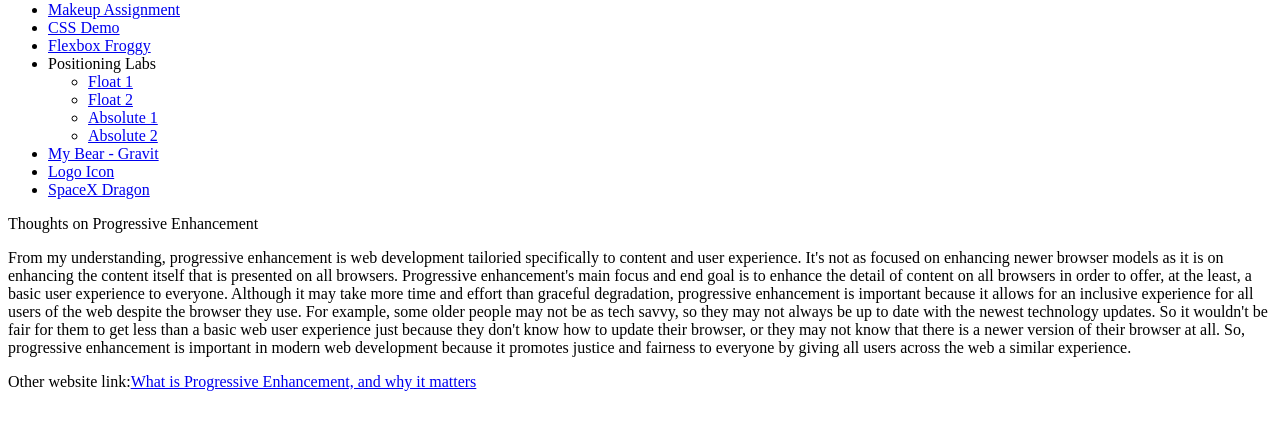
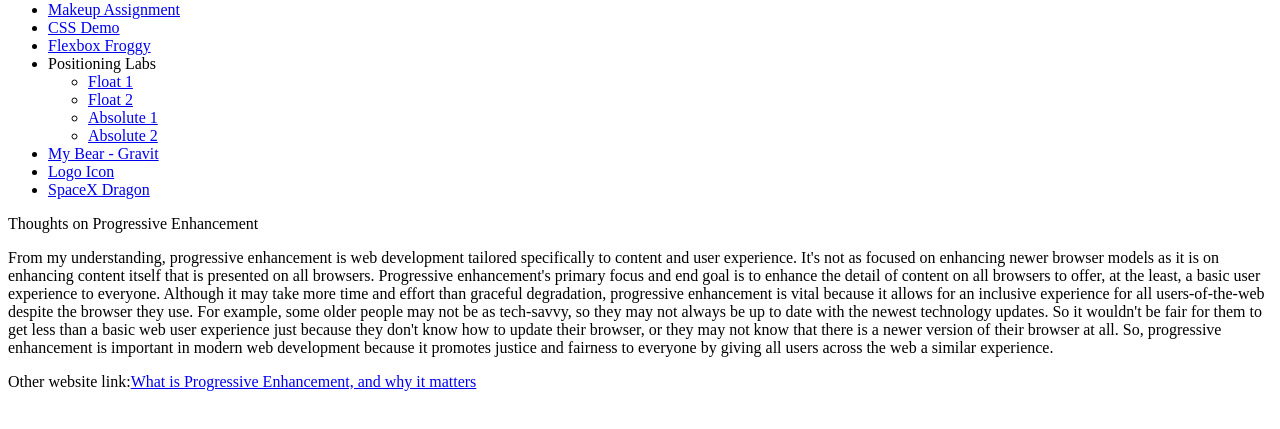
Before and after one commit to paigechristinah/ifsc-1310, a plain HTML site: page index.html in a window 1280 px wide. Shown: the part 79-508 px from the top of the page. Drawn offline with Linux system fonts and the light colour scheme.

Commit message:
Progressive Enhancement

```diff
--- a/index.html
+++ b/index.html
@@ -44,7 +44,7 @@
 
 
   Thoughts on Progressive Enhancement
-  <p>From my understanding, progressive enhancement is web development tailoried specifically to content and user experience. It's not as focused on enhancing newer browser models as it is on enhancing the content itself that is presented on all browsers. Progressive enhancement's main focus and end goal is to enhance the detail of content on all browsers in order to offer, at the least, a basic user experience to everyone. Although it may take more time and effort than graceful degradation, progressive enhancement is important because it allows for an inclusive experience for all users of the web despite the browser they use. For example, some older people may not be as tech savvy, so they may not always be up to date with the newest technology updates. So it wouldn't be fair for them to get less than a basic web user experience just because they don't know how to update their browser, or they may not know that there is a newer version of their browser at all. So, progressive enhancement is important in modern web development because it promotes justice and fairness to everyone by giving all users across the web a similar experience.</p>
+  <p>From my understanding, progressive enhancement is web development tailored specifically to content and user experience. It's not as focused on enhancing newer browser models as it is on enhancing content itself that is presented on all browsers. Progressive enhancement's primary focus and end goal is to enhance the detail of content on all browsers to offer, at the least, a basic user experience to everyone. Although it may take more time and effort than graceful degradation, progressive enhancement is vital because it allows for an inclusive experience for all users-of-the-web despite the browser they use. For example, some older people may not be as tech-savvy, so they may not always be up to date with the newest technology updates. So it wouldn't be fair for them to get less than a basic web user experience just because they don't know how to update their browser, or they may not know that there is a newer version of their browser at all. So, progressive enhancement is important in modern web development because it promotes justice and fairness to everyone by giving all users across the web a similar experience.</p>
   <p>Other website link:<a href="https://www.freecodecamp.org/news/what-is-progressive-enhancement-and-why-it-matters-e80c7aaf834a/" title="What is Progressive Enhancement, and why it matters" >What is Progressive Enhancement, and why it matters</a></p>
 
 </body>
```
